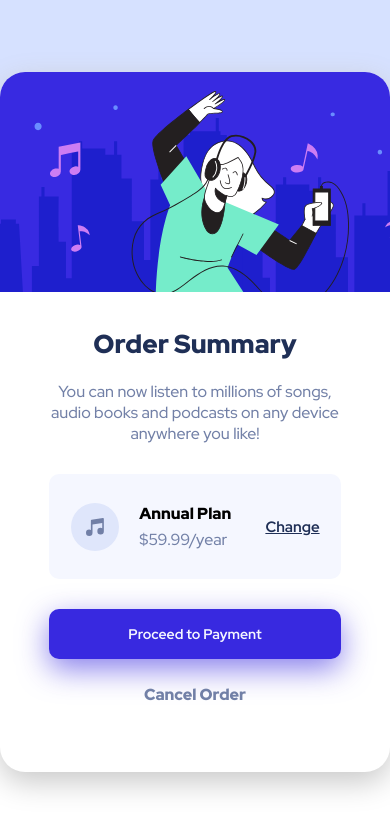
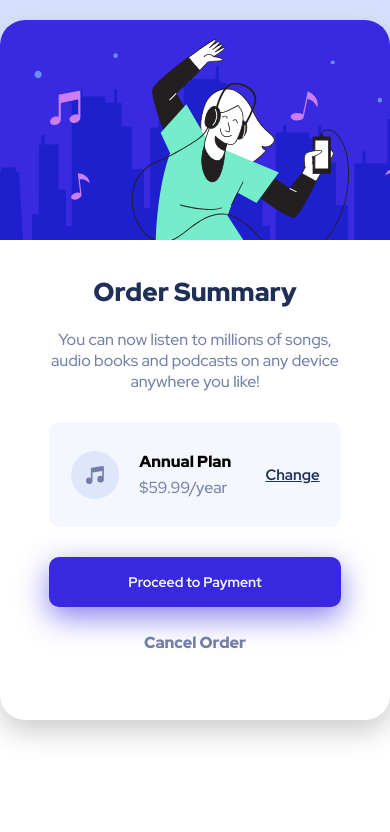
Before and after one commit to mohammedelgammal/order-summary-component, a plain HTML site: page index.html in a window 390 px wide. Drawn offline with Linux system fonts and the light colour scheme.

Commit message:
modified responsive height

```diff
--- a/style.css
+++ b/style.css
@@ -8,11 +8,12 @@
 }
 
 body {
-    height: 100vh;
+    min-height: 100vh;
     user-select: none;
 }
 
 .container {
+    padding: 20px 0px;
     width: 100%;
     height: 100%;
     display: flex;
```
